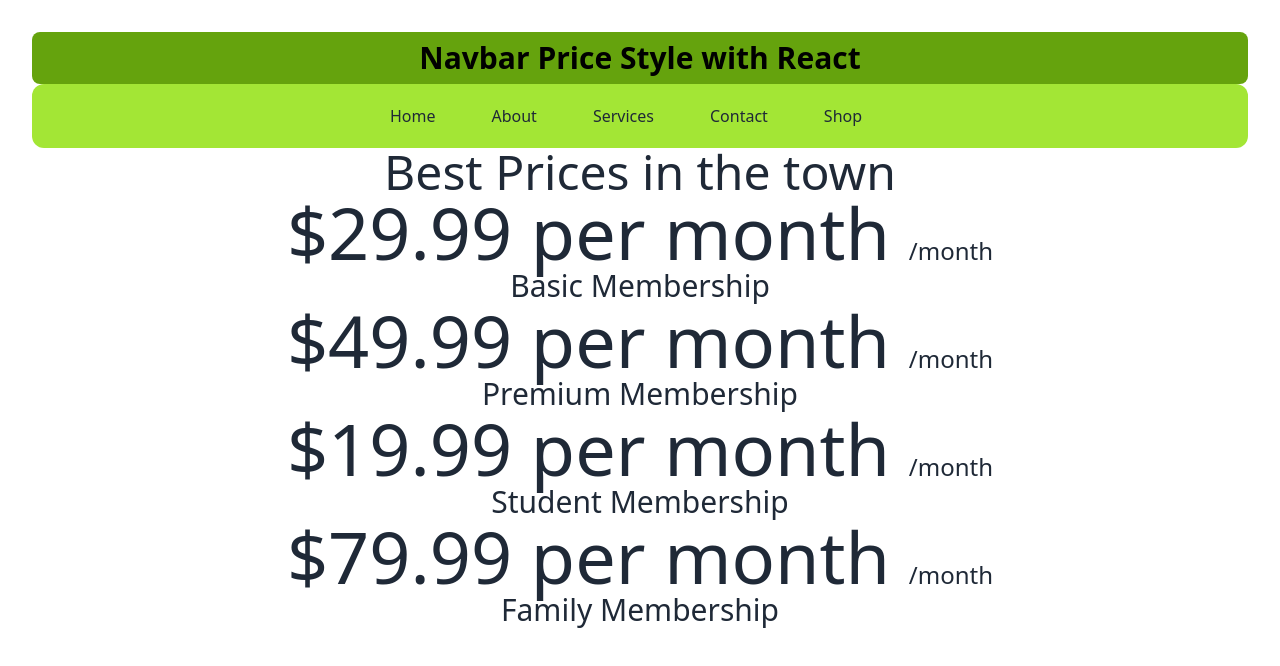
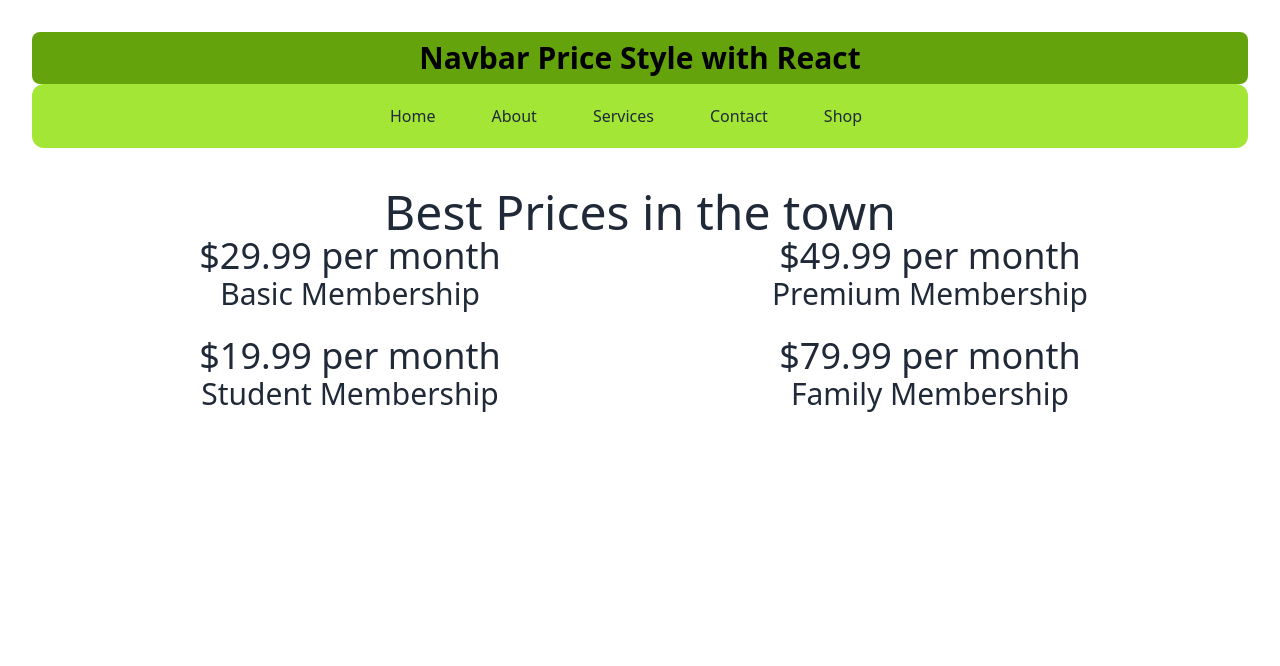
Before and after one commit to omarjafor/Price-Navbar-Practice, a React (Vite) app: page / in a window 1280 px wide. Shown: the top 666 px of the page. Built offline with nearby package versions, Linux system fonts and the light colour scheme.

Commit message:
price option feature

```diff
--- /dev/null
+++ b/src/PriceOption/Feature.jsx
@@ -0,0 +1,9 @@
+const Feature = ({feature}) => {
+    return (
+        <div>
+            <p> {feature} </p>
+        </div>
+    );
+};
+
+export default Feature;
--- a/src/PriceOption/PriceOption.jsx
+++ b/src/PriceOption/PriceOption.jsx
@@ -3,8 +3,7 @@ const PriceOption = ({ option }) => {
     return (
         <div>
             <h2>
-                <span className="text-7xl"> {price} </span>
-                <span className="text-2xl"> /month </span>
+                <span className="text-4xl"> {price} </span>
             </h2>
             <h4 className="text-3xl"> {name} </h4>
         </div>
--- a/src/PriceOption/PriceOptions.jsx
+++ b/src/PriceOption/PriceOptions.jsx
@@ -49,12 +49,14 @@ const PriceOptions = () => {
     ]
 
     return (
-        <div>
+        <div className="m-10">
             <h2 className="text-5xl">Best Prices in the town</h2>
-            {
-                priceOptions.map(option => <PriceOption option={option} key={option.id}
-                ></PriceOption>)
-            }
+            <div className="grid grid-cols-2 gap-6">
+                {
+                    priceOptions.map(option => <PriceOption option={option} key={option.id}
+                    ></PriceOption>)
+                }
+            </div>
         </div>
     );
 };
```
